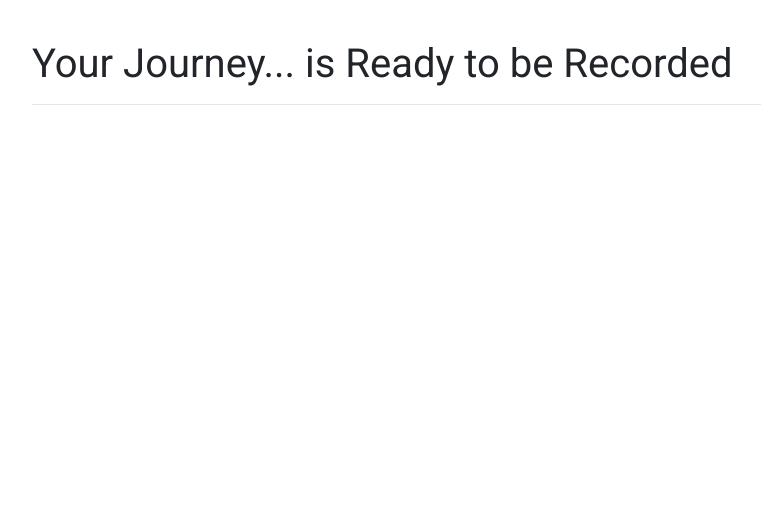
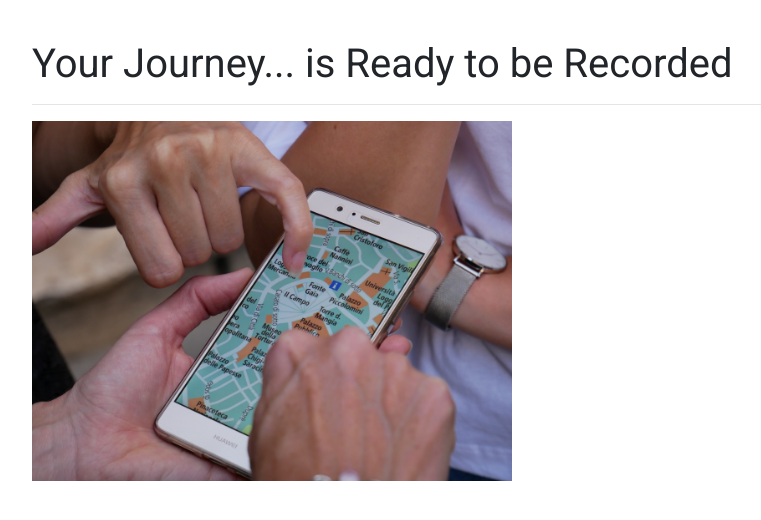
Before and after one commit to jorgelgresendiz/Mygration, a Django app: page / in a window 1280 px wide. Shown: the part 94-614 px from the top of the page, without its empty margins (128-889 px from the left). Run offline with Django 3.2, Linux system fonts and the light colour scheme; some libraries are stand-ins or nearby versions.

Commit message:
add img to home page before logging in

```diff
--- a/main_app/static/css/style.css
+++ b/main_app/static/css/style.css
@@ -68,3 +68,7 @@ a {
         margin: 4px;
     }
 }
+
+.photo-size{
+    width: 50%;
+}
--- a/main_app/templates/index.html
+++ b/main_app/templates/index.html
@@ -1,4 +1,5 @@
 {% extends 'base.html' %}
+{% load staticfiles %}
 {% block content %}
 {% if user.is_authenticated %}
 <h1>Your Journey</h1>
@@ -8,6 +9,8 @@
 <hr />
 {% if user.is_authenticated %}
 <div id="map"></div>
+{% else %}
+<img class = "photo-size" src="{% static '/img/sebastian-hietsch-RUJYUXwj3s0-unsplash.jpg'%}" alt="">
 {% endif %}
 <script>
     residences = "{{ residences | escapejs}}"
--- a/main_app/templates/workplaces/workplace_detail.html
+++ b/main_app/templates/workplaces/workplace_detail.html
@@ -17,7 +17,7 @@
       <p class="card-text mb-0">Zip: {{ workplace.zipcode }}</p>
       {% if workplace.employer_name %}
         <p class="card-text mb-0">Manager: {{ workplace.employer_name }}</p>
-      {% en class="card-text mb-0"dif %}
+      {% endif %}
       {% if workplace.employer_number %}
         <p class="card-text mb-0">Manager Phone Number: {{ workplace.employer_number }}</p>
       {% endif %}
--- a/main_app/templates/workplaces/workplaces_index.html
+++ b/main_app/templates/workplaces/workplaces_index.html
@@ -14,7 +14,7 @@
             {% if workplace.title %}
                 <p class="card-text mb-0">Title: {{ workplace.title }}</p>
             {% endif %}
-            <p>Dates: {{ workplace.start_date }}-{{ workplace.end_date }}</p>
+            <p class="card-text mb-0">Dates: {{ workplace.start_date }}-{{ workplace.end_date }}</p>
             <p class="card-text mb-0">Address: {{ workplace.address_line_1 }}, {{ workplace.address_line_2 }}</p>
             <p class="card-text mb-0">City: {{ workplace.city }}</p>
             <p class="card-text mb-0">State: {{ workplace.state }}</p>
```
Also changed, not shown: main_app/static/img/sebastian-hietsch-RUJYUXwj3s0-unsplash.jpg (added).
